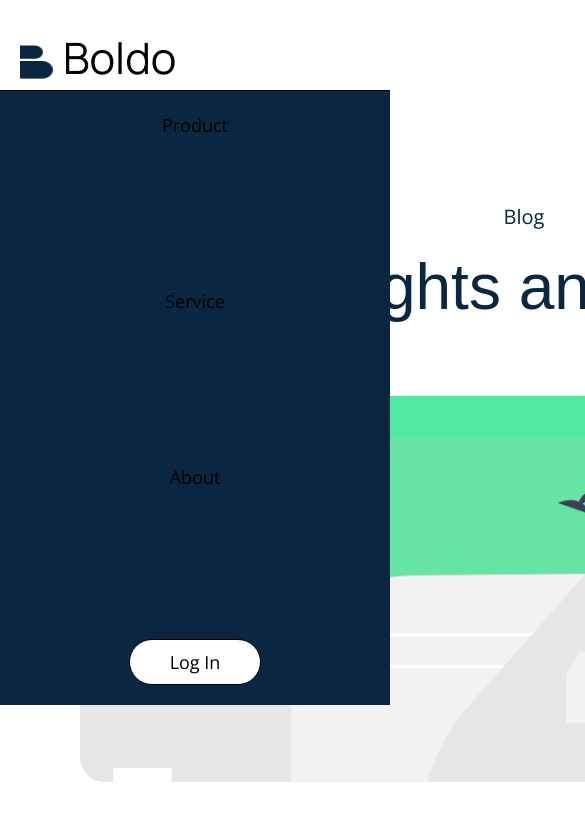
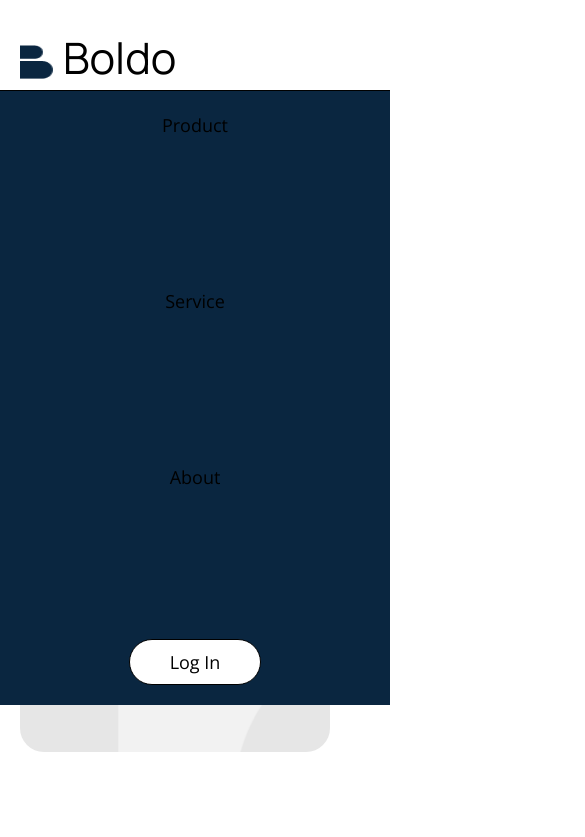
Before and after one commit to olaishola05/Boldo-UI, a React (Create React App) app: page /blog in a window 390 px wide. Shown: the top 837 px of the page, 585 px wide, since content can reach past the window. Built offline with nearby package versions, Linux system fonts and the light colour scheme.

Commit message:
Blog homepage responviseness

```diff
--- a/src/components/Blog/Blog.module.css
+++ b/src/components/Blog/Blog.module.css
@@ -268,4 +268,46 @@
   .blog > img{
     width: 100%;
   }
+
+  .blogHomepage{
+    padding: 0;
+  }
+
+  .blogHomepage .top{
+    width: 100%;
+  }
+
+  .blogHomepage .top h3{
+    width: 100%;
+    font-size: 40px;
+  }
+
+  .blogHomepage .blogItem{
+    flex-direction: column;
+    gap: 20px;
+  }
+
+  .blogHomepage .blogItemImg{
+    width: 350px;
+    padding: 20px;
+  }
+
+  .blogItemContent{
+    margin-top: 20px;
+    padding: 20px;
+  }
+
+  .blogItemContent p{
+    width: 400px;
+    font-size: 42px;
+    line-height: 50px;
+  }
+
+  .blogHomepage hr{
+    margin-top: 100px;
+  }
 }
+
+  /* @media screen and (max-width: 768px){
+
+} */
```
